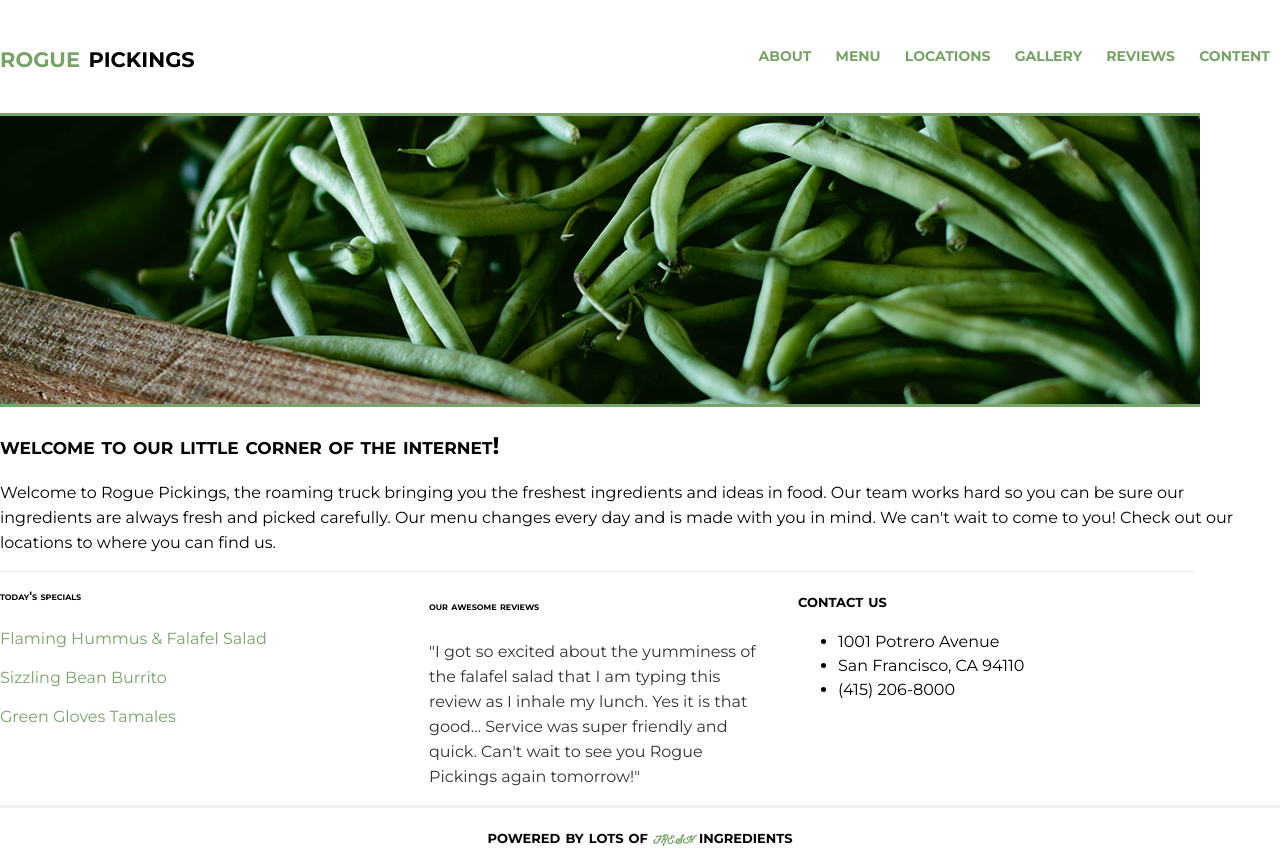
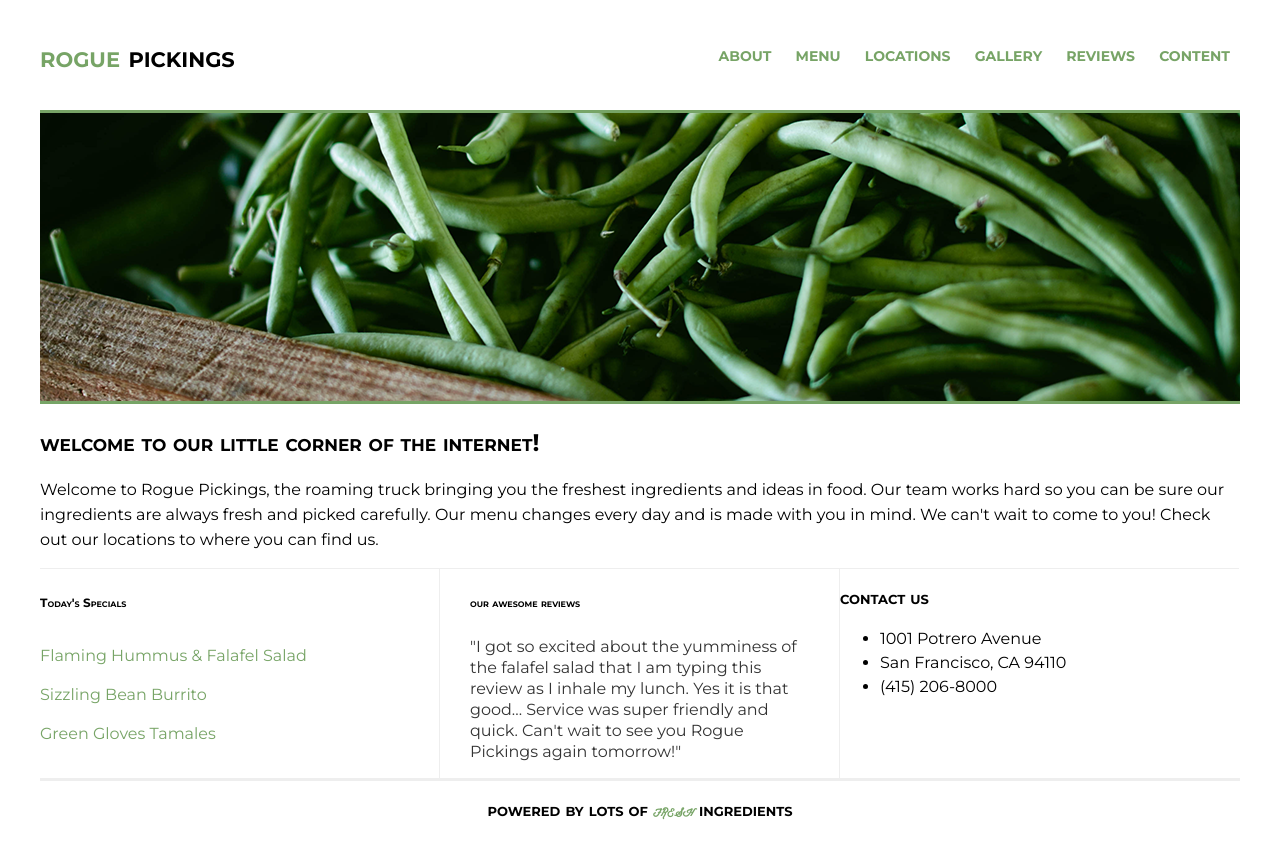
Before and after one commit to ranmac2/Rogue-Pickings, a plain HTML site: page index.html in a window 1280 px wide. After the commit the page ends 831 px from the top, so only its background shows below. Drawn offline with Linux system fonts and the light colour scheme; files whose address does not match are found by name.

Commit message:
Centered web content

```diff
--- a/css/main.css
+++ b/css/main.css
@@ -11,11 +11,14 @@ body {
 }
 
 .container {
-	width:1200px;
+	width: 1200px;
 	margin: 0 auto;
 }
 
-h1, h2, h3, h4 {
+h1,
+h2,
+h3,
+h4 {
 	font-variant: small-caps;
 	color: black;
 	font-weight: 700;
@@ -34,14 +37,14 @@ h4 {
 }
 p {
 	font-size: 14px;
-	line-height: 25px;
+	line-height: 21px;
 	padding: 0 30px;
 }
 
 /***** HEADER *****/
 header {
 	height: 110px;
-	border-bottom: 3px solid #77a466
+	border-bottom: 3px solid #77a466;
 	margin: 0 auto;
 }
 
@@ -55,17 +58,17 @@ header h1 span {
 	color: #77a466;
 }
 
-nav {
+header nav {
 	float: right;
 	padding: 46px 0;
 }
 
-nav ul {
+header nav ul {
 	margin: 0;
 	padding: 0;
 }
 
-nav ul li {
+header nav ul li {
 	text-transform: uppercase;
 	font-weight:700;
 	font-size: 14px;
@@ -73,22 +76,22 @@ nav ul li {
 	display: inline;
 }
 
-nav ul li a {
+header nav ul li a {
 	text-decoration: none;
 	color: #77a466;
 }
 
-#about, #information {
+.top-section,
+.bottom-section {
 	margin: 0 auto;
 	clear: both;
 }
 .main-image {
 	height: auto;
-	float; left;
+	float: left;
 }
 .main-image img {
 	border-bottom: 3px solid #77a466;
-	border-top: 3px solid #77a466;
 }
 
 .main-title {
@@ -106,13 +109,23 @@ nav ul li a {
 	line-height: 25px;
 }
 
-.section-one, .section-two, .section-three {
+.section-one,
+.section-two,
+.section-three {
 	width: 399px;
 	height: auto;
 	float: left;
 	border-top: 1px solid #eee;
 }
-.section-two h4, .section-three h4 {
+.section-one h4 {
+	padding: 10px 0;
+}
+.section-two {
+	border-left: 1px solid #eee;
+	border-right: 1px solid #eee;
+}
+.section-two h4,
+.section-three h4 {
 	padding: 10px 30px;
 }
 .menu {
@@ -127,6 +140,7 @@ nav ul li a {
 .reviews {
 	color: #333;
 	font-size: 16px;
+	line-height: 21px;
 }
 
 .address {
--- a/index.html
+++ b/index.html
@@ -7,12 +7,9 @@
 	<link href="https://fonts.googleapis.com/css?family=Montserrat:400,700&display=swap" rel="stylesheet">
 </head>
 <body>
-	<header>
-		<div class="full-width">
-		<div class="half-width">
+	<div class="container">
+		<header>
 			<h1><span>rogue</span> pickings</h1>
-		</div>
-		<div class="half-width">
 			<nav>
 				<ul>
 					<li><a href="#about">About</a></li>
@@ -23,23 +20,17 @@
 					<li><a href="#content">Content</a></li>
 				</ul>
 			</nav>
-		</div>
-
-	</div>
-</header>
-	<main>
-		<section id="about">
-			<div class="main-image">
-				<img src="img/hero-image.png" alt="Beans"/>
-			</div>
+	</header>
+		<section class="top-section">
+			<div class="main-image"><img src="img/hero-image.png" alt="Beans"/></div>
 			<div class="main-title">
 				<h2>welcome to our little corner of the internet!</h2>
 				<p>Welcome to Rogue Pickings, the roaming truck bringing you the freshest ingredients and ideas in food. Our team works hard so you can be sure our ingredients are always fresh and picked carefully. Our menu changes every day and is made with you in mind. We can't wait to come to you! Check out our locations to where you can find us.</p>
 			</div>
 		</section>
-		<section id="information">
+		<section class="bottom-section">
 			<div class="section-one">
-				<h4>today's specials</h4>
+				<h4>Today's Specials</h4>
 				<ul class="menu">
 					<li>Flaming Hummus &amp; Falafel Salad</li>
 					<li>Sizzling Bean Burrito</li>
@@ -61,9 +52,8 @@
 		</section>
 	</main>
 	<footer>
-		<div class="full-width">
 			<h3>powered by lots of <span>fresh</span> ingredients</h3>
-		</div>
 	</footer>
+	</div>
 </body>
 </html>
```
